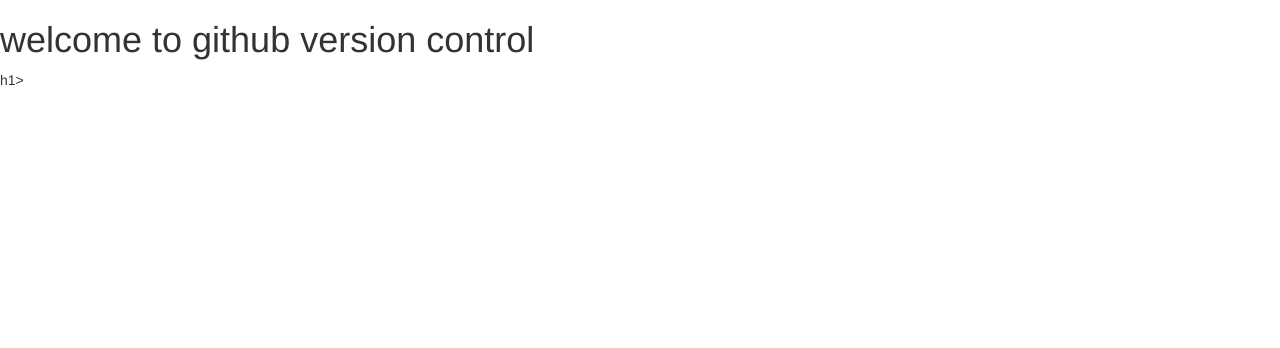
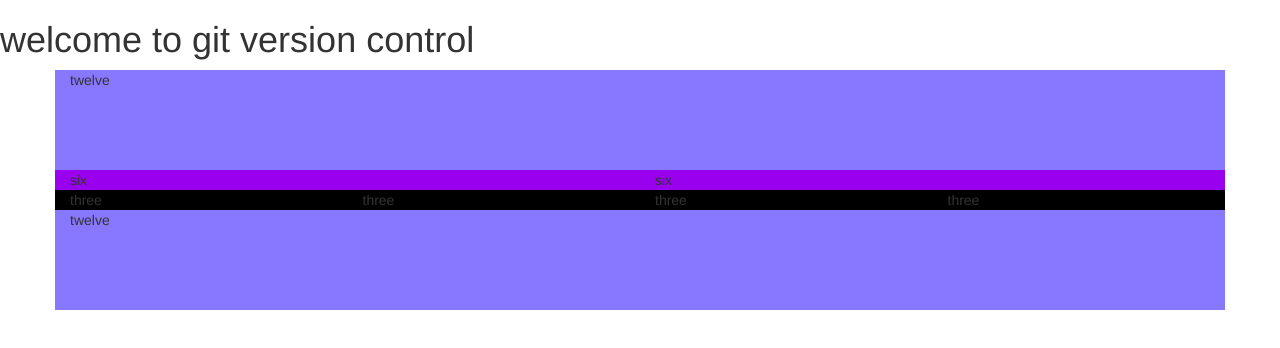
Before and after one commit to matooke/bootstrap, a plain HTML site: page index.html in a window 1280 px wide. Drawn offline with Linux system fonts and the light colour scheme.

Commit message:
added layout

```diff
--- /dev/null
+++ b/css.css
@@ -0,0 +1,11 @@
+.col-md-12{
+	background-color:#87f;
+	height: 100px;
+}
+
+.col-md-6{
+	background-color:#90e;
+}
+.col-md-3{
+	background-color:#000;
+}
--- a/index.html
+++ b/index.html
@@ -3,9 +3,32 @@
 	<head>
 		<title>designing github</title>
 			<link href="css/bootstrap.css"rel="stylesheet"/>
+			<link href="css.css"rel="stylesheet" type="text/css"/>
 	</head>
-	<body>
+
 	</body>
-	<h1>welcome to github version control</h1>h1>
+	<h1>welcome to git version control</h1>
+	<body class="body">
+<div class="container">
+    <div class = "row">
+	   <div class = "col-md-12">twelve</div>
+	</div>
+
+	<div class="row">
+		<div class = "col-md-6">six</div>
+		<div class = "col-md-6">six</div>
+	</div>
+
+       <div class="row">
+       <div class = "col-md-3">three</div>
+       <div class = "col-md-3">three</div>
+       <div class = "col-md-3">three</div>
+       <div class = "col-md-3">three</div>
+    </div>
+
+        <div class = "row">
+	    <div class = "col-md-12">twelve</div>
+	</div>
+
 	</body>
 </HTML>
```
